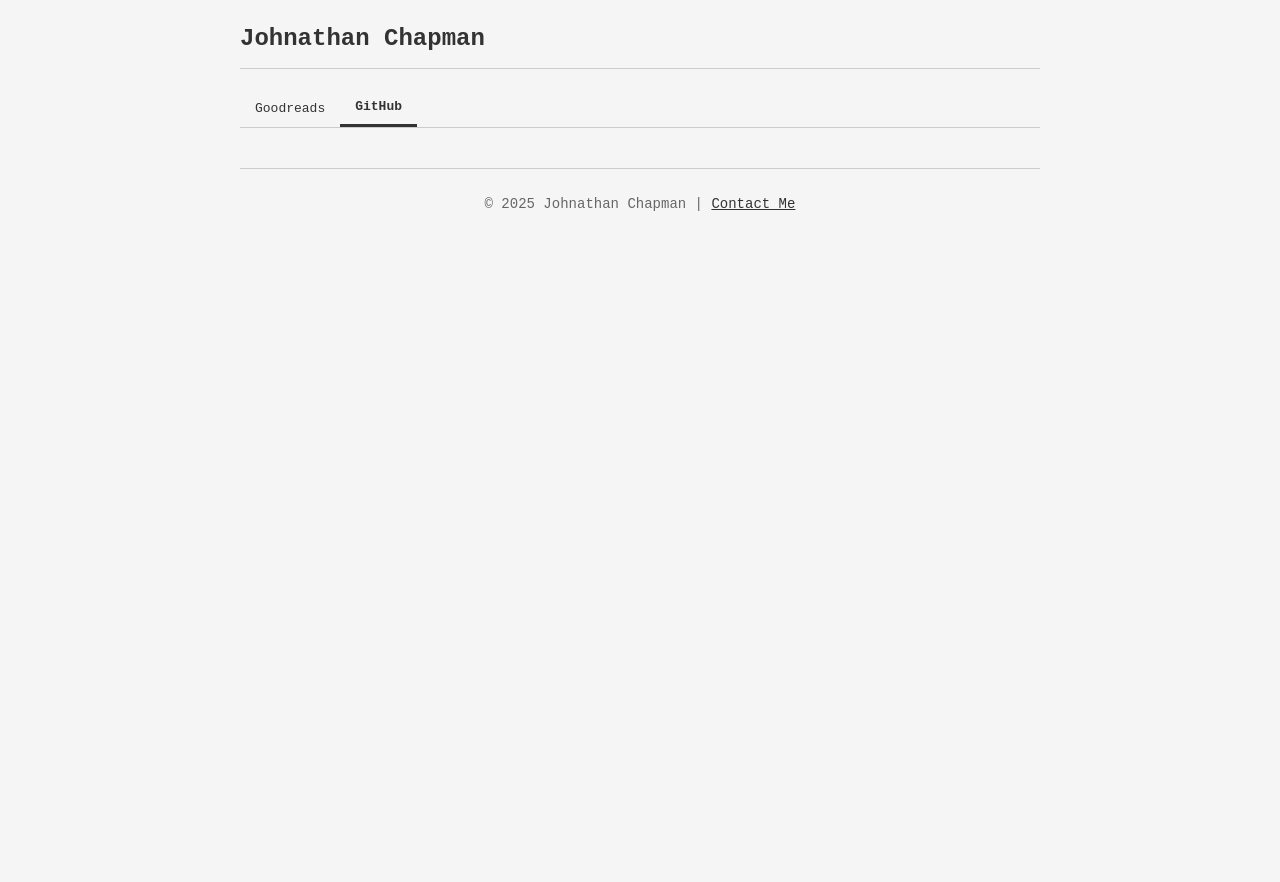
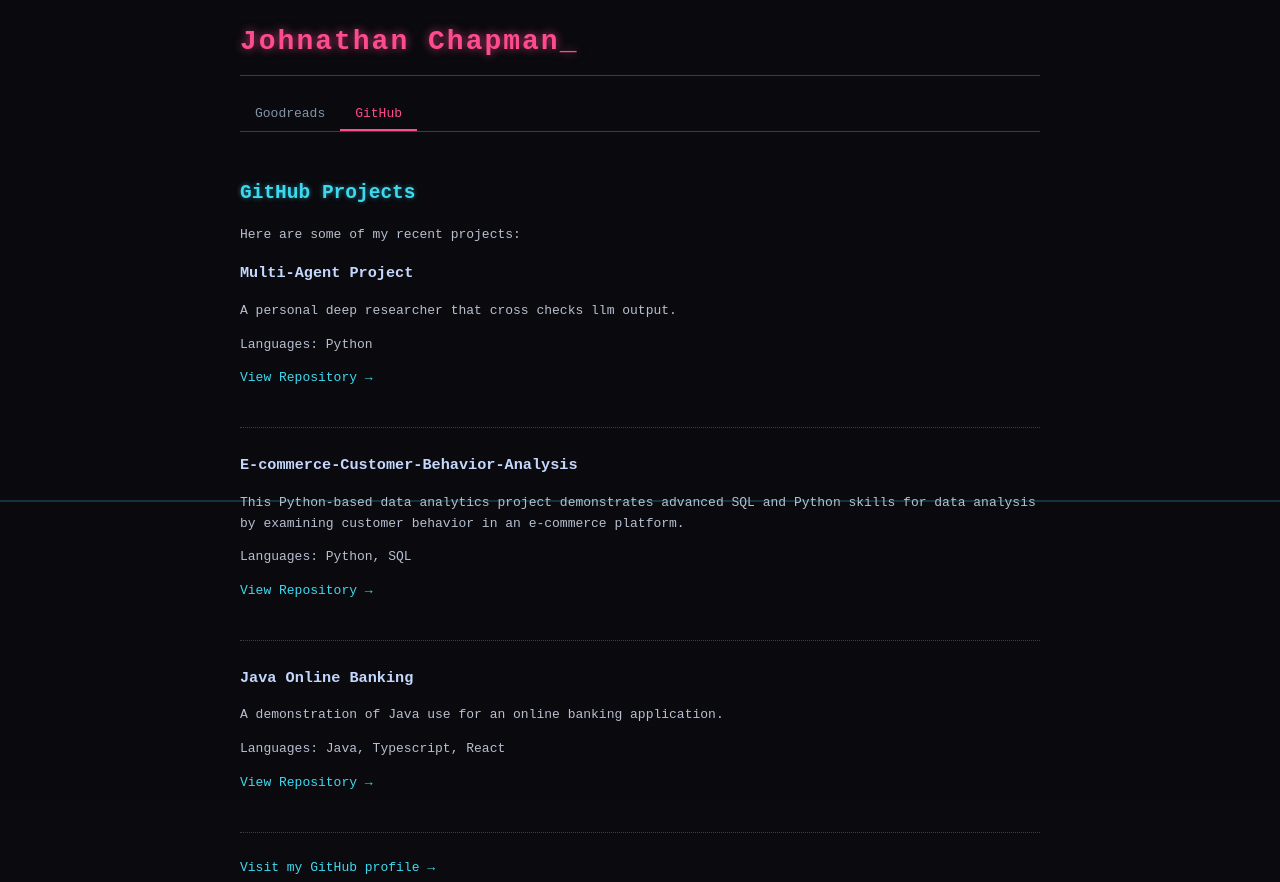
Before and after one commit to Chapman-John/Portfolio, a plain HTML site: page index.html in a window 1280 px wide. Shown: the top 882 px of the page. Before the commit the page ends 800 px from the top, so only its background shows below. Drawn offline with Linux system fonts and the light colour scheme.

Commit message:
Update index.html

```diff
--- a/index.html
+++ b/index.html
@@ -5,6 +5,8 @@
     <meta name="viewport" content="width=device-width, initial-scale=1.0">
     <title>My Personal Website</title>
     <style>
+        /* Original styling (commented but preserved) */
+        /*
         body {
             font-family: monospace;
             line-height: 1.6;
@@ -84,11 +86,231 @@
             border-top: 1px solid #ccc;
             padding-top: 10px;
         }
+        */
+
+        /* New Bladerunner styling */
+        body {
+            font-family: monospace;
+            line-height: 1.6;
+            margin: 0;
+            padding: 20px;
+            max-width: 800px;
+            margin: 0 auto;
+            background-color: #0a0a0f;
+            color: #b9c2d2;
+        }
+
+        header {
+            margin-bottom: 20px;
+            border-bottom: 1px solid #30405a;
+            padding-bottom: 10px;
+            position: relative;
+        }
+
+        h1 {
+            margin: 0;
+            font-size: 28px;
+            color: #ff4d90;
+            text-shadow: 0 0 10px rgba(255, 77, 144, 0.7);
+            letter-spacing: 2px;
+        }
+
+        h2 {
+            color: #3edbf0;
+            text-shadow: 0 0 5px rgba(62, 219, 240, 0.5);
+        }
+
+        h3 {
+            color: #c6daff;
+        }
+
+        .tabs {
+            display: flex;
+            border-bottom: 1px solid #30405a;
+            margin-bottom: 20px;
+        }
+
+        .tab {
+            padding: 10px 15px;
+            cursor: pointer;
+            background: none;
+            border: none;
+            font-family: inherit;
+            font-size: inherit;
+            color: #8197a9;
+            position: relative;
+            overflow: hidden;
+            transition: color 0.3s;
+        }
+
+        .tab:before {
+            content: "";
+            position: absolute;
+            bottom: 0;
+            left: 0;
+            width: 100%;
+            height: 2px;
+            background-color: #ff4d90;
+            transform: translateX(-100%);
+            transition: transform 0.3s;
+        }
+
+        .tab:hover {
+            color: #ff4d90;
+        }
+
+        .tab:hover:before {
+            transform: translateX(0);
+        }
+
+        .tab.active {
+            color: #ff4d90;
+        }
+
+        .tab.active:before {
+            transform: translateX(0);
+        }
+
+        .tab-content {
+            display: none;
+            padding: 10px 0;
+            animation: fadeIn 0.5s;
+        }
+
+        @keyframes fadeIn {
+            from { opacity: 0; }
+            to { opacity: 1; }
+        }
+
+        .tab-content.active {
+            display: block;
+        }
+
+        a {
+            color: #3edbf0;
+            text-decoration: none;
+            position: relative;
+            transition: all 0.3s;
+        }
+
+        a:hover {
+            color: #ff4d90;
+            text-shadow: 0 0 5px rgba(255, 77, 144, 0.5);
+        }
+
+        a:after {
+            content: "";
+            position: absolute;
+            bottom: -2px;
+            left: 0;
+            width: 100%;
+            height: 1px;
+            background-color: currentColor;
+            transform: scaleX(0);
+            transition: transform 0.3s;
+            transform-origin: right;
+        }
+
+        a:hover:after {
+            transform: scaleX(1);
+            transform-origin: left;
+        }
+
+        .project, .book, .repo, .post {
+            margin-bottom: 25px;
+            padding-bottom: 25px;
+            border-bottom: 1px dotted #30405a;
+            position: relative;
+        }
+
+        .project:before, .book:before, .repo:before, .post:before {
+            content: ">>";
+            color: #ff4d90;
+            position: absolute;
+            left: -20px;
+            opacity: 0;
+            transition: opacity 0.3s;
+        }
+
+        .project:hover:before, .book:hover:before, .repo:hover:before, .post:hover:before {
+            opacity: 1;
+        }
+
+        footer {
+            margin-top: 40px;
+            text-align: center;
+            font-size: 14px;
+            color: #4a5f77;
+            border-top: 1px solid #30405a;
+            padding-top: 10px;
+        }
+
+        .subtitle {
+            color: #8197a9;
+            font-style: italic;
+        }
+
+        .date {
+            color: #566c85;
+            font-style: italic;
+        }
+
+        .scanline {
+            position: fixed;
+            top: 0;
+            left: 0;
+            width: 100%;
+            height: 2px;
+            background: rgba(62, 219, 240, 0.2);
+            animation: scanline 8s linear infinite;
+            pointer-events: none;
+            z-index: 999;
+        }
+
+        @keyframes scanline {
+            0% { top: 0; }
+            100% { top: 100%; }
+        }
+
+        .crt-overlay {
+            position: fixed;
+            top: 0;
+            left: 0;
+            width: 100%;
+            height: 100%;
+            background: repeating-linear-gradient(
+                0deg,
+                rgba(0, 0, 0, 0.05) 0px,
+                rgba(0, 0, 0, 0.05) 1px,
+                transparent 1px,
+                transparent 2px
+            );
+            pointer-events: none;
+            z-index: 998;
+            opacity: 0.3;
+        }
+
+        #cursor {
+            display: inline-block;
+            width: 8px;
+            height: 16px;
+            background-color: #ff4d90;
+            animation: blink 1s step-end infinite;
+            margin-left: 5px;
+        }
+
+        @keyframes blink {
+            from, to { opacity: 0; }
+            50% { opacity: 1; }
+        }
     </style>
 </head>
 <body>
+    <div class="scanline"></div>
+    <div class="crt-overlay"></div>
+
     <header>
-        <h1>Johnathan Chapman</h1>
+        <h1>Johnathan Chapman_<span id="cursor"></span></h1>
     </header>
 
     <div class="tabs">
@@ -135,7 +357,7 @@
         <div class="book">
             <h3>Straw Dogs</h3>
             <p>By John Gray</p>
-            <p>Read the first five pages, and it will send most Westerner’s worldview for a spin. In the book, he reminds us not to forget human behavior when it comes to progress, especially progress outside of science.</p>
+            <p>Read the first five pages, and it will send most Westerner's worldview for a spin. In the book, he reminds us not to forget human behavior when it comes to progress, especially progress outside of science.</p>
         </div>
 
         <div class="book">
@@ -147,7 +369,7 @@
         <p><a href="https://www.goodreads.com/user/show/155912143-johnathan-chapman">View my full Goodreads profile →</a></p>
     </div>
 
-    <div id="github" class="tab-content">
+    <div id="github" class="tab-content active">
         <h2>GitHub Projects</h2>
         <p>Here are some of my recent projects:</p>
 
@@ -228,6 +450,13 @@
             // Show the selected tab content and add active class to the button
             document.getElementById(tabName).className += " active";
             evt.currentTarget.className += " active";
+
+            // Add a glitch effect on tab change
+            var header = document.querySelector("h1");
+            header.style.textShadow = "2px 0 0 rgba(255,0,0,0.5), -2px 0 0 rgba(0,255,255,0.5)";
+            setTimeout(function() {
+                header.style.textShadow = "0 0 10px rgba(255, 77, 144, 0.7)";
+            }, 100);
         }
     </script>
 </body>
```
